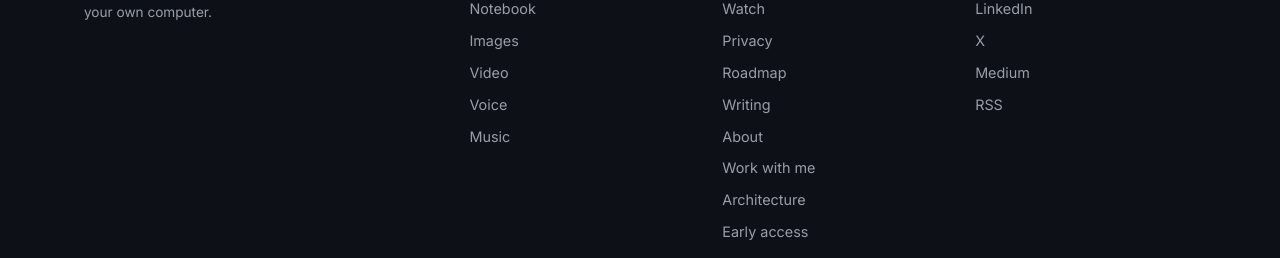
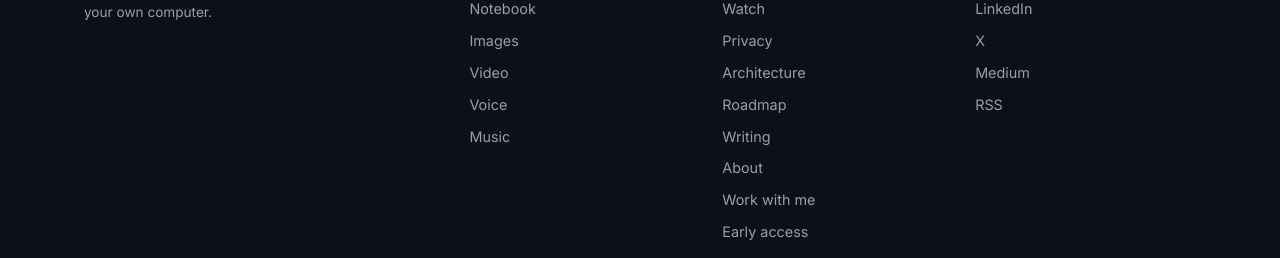
Before and after one commit to wasif-danesh/portal, a Next.js app: page /products/chat in a window 1280 px wide. Shown: the part 2527-2785 px from the top of the page. Built offline with nearby package versions, Linux system fonts and the light colour scheme; no server answers.

Commit message:
Add Architecture to the top menu and prevent nav wrapping on mid-size screens

```diff
--- a/src/app/globals.css
+++ b/src/app/globals.css
@@ -182,6 +182,7 @@
     gap: 1rem;
   }
   .brand {
+    white-space: nowrap;
     display: inline-flex;
     align-items: center;
     gap: 0.6rem;
@@ -267,7 +268,7 @@
   .mobile.open {
     display: flex;
   }
-  @media (max-width: 900px) {
+  @media (max-width: 1060px) {
     .links {
       display: none;
     }
@@ -281,6 +282,7 @@
 
   /* buttons */
   .btn {
+    white-space: nowrap;
     display: inline-flex;
     align-items: center;
     gap: 0.5rem;
--- a/src/components/Footer.tsx
+++ b/src/components/Footer.tsx
@@ -38,9 +38,6 @@ export function Footer() {
               <Link href="/work-with-me">Work with me</Link>
             </li>
             <li>
-              <Link href="/architecture">Architecture</Link>
-            </li>
-            <li>
               <Link href="/get">Early access</Link>
             </li>
           </ul>
--- a/src/lib/site.ts
+++ b/src/lib/site.ts
@@ -19,6 +19,7 @@ export const site = {
     { label: "Products", href: "/products" },
     { label: "Watch", href: "/watch" },
     { label: "Privacy", href: "/privacy" },
+    { label: "Architecture", href: "/architecture" },
     { label: "Roadmap", href: "/roadmap" },
     { label: "Writing", href: "/writing" },
     { label: "About", href: "/about" },
```
